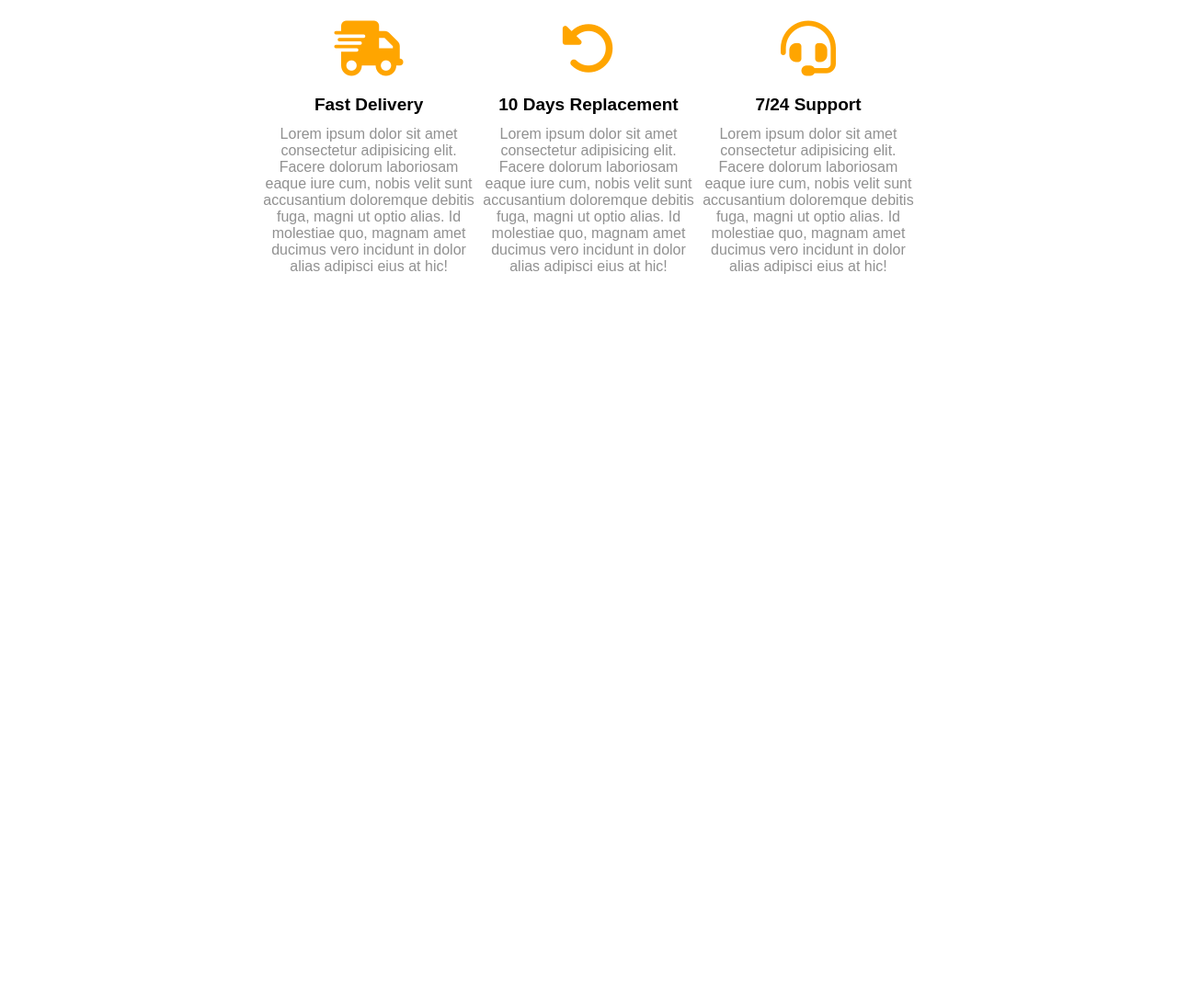
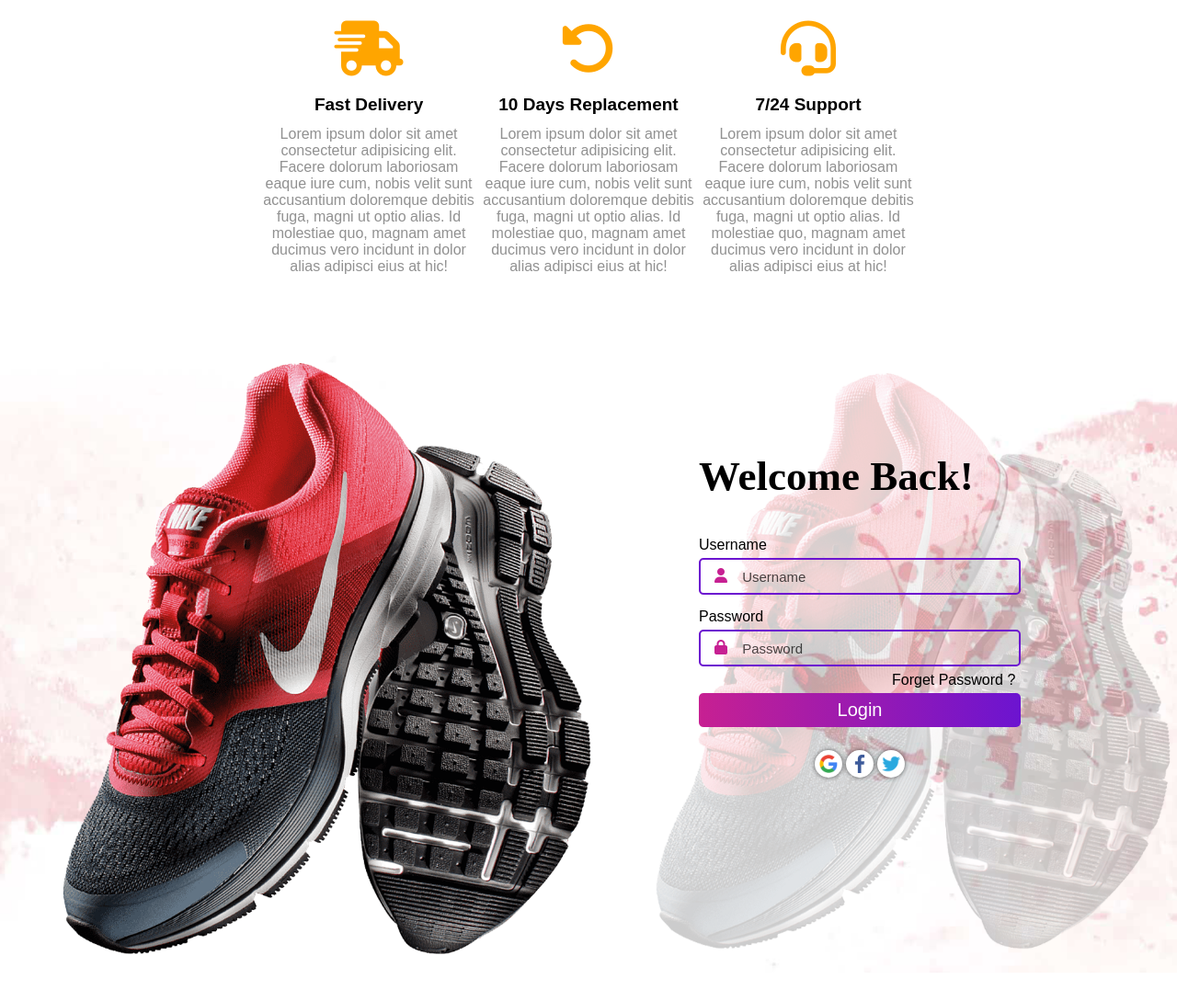
Before and after one commit to ademagar/learning-programming-with-projects, a website built with Vite: page 1.shoes/index.html in a window 1280 px wide. Shown: the part 3716-4805 px from the top of the page at 92% size. Before the commit the page ends 4075 px from the top, so only its background shows below. Built offline with nearby package versions, Linux system fonts and the light colour scheme; files whose address does not match are found by name.

Commit message:
Login Section Completed

```diff
--- /dev/null
+++ b/1.shoes/css/sections/login.css
@@ -0,0 +1,117 @@
+/* LOGIN */
+
+.login {
+    width: 100%;
+    height: 100vh;
+    display: flex;
+    justify-content: space-around;
+    align-items: center;
+    background-image: url(../../assets/loging_bg.png);
+    background-size: cover;
+    background-position: center;
+}
+
+.login__left img{
+    width: 650px;
+}
+
+.login__right {
+    position: relative;
+    top: -50px;
+    left: -60px;
+    padding: 50px 80px;
+}
+
+.login__right h1 {
+    font-family: prevattscriptssk;
+    font-size: 45px;
+    margin-bottom: 40px;
+}
+
+.login__right p {
+    margin-bottom: 5px;
+}
+
+.login__right__user, .login__right__password {
+    border: 2px solid var(--second-color);
+    border-radius: 5px;
+    width: 350px;
+    height: 40px;
+    display: flex;
+}
+
+.login__right__user i, .login__right__password i {
+    position: relative;
+    top: 9px;
+    left: 15px;
+    color: var(--first-color);
+}
+
+.login__right__user .login__right__user__username, .login__right__password input{
+    position: relative;
+    left: 9%;
+    width: 295px;
+    background: none;
+    outline: none;
+    display: flex;
+    border: none;
+    font-size: 15px;
+}
+
+.login__right__password-para {
+    margin: 15px 0 5px 0;
+}
+
+::-webkit-input-placeholder {
+    color: black;
+    opacity: 0.7;
+}
+
+.login__right__forget {
+    position: relative;
+    width: 40%;
+    left: 60%;
+    margin: 6px 0 10px 0;
+    cursor: pointer;
+}
+
+.login__right button {
+    width: 350px;
+    color: white;
+    padding: 7px 20px;
+    border: none;
+    font-size: 20px;
+    border-radius: 5px;
+    background: linear-gradient(to right, var(--first-color), var(--second-color));
+}
+
+.login__right__logging-icon {
+    display: flex;
+    align-items: center;
+    justify-content: center;
+    margin-top: 25px;
+}
+
+.login__right__logging-icon a {
+    width: 30px;
+    height: 30px;
+    margin: 0 2px;
+    border-radius: 50%;
+    background: white;
+    box-shadow: 0 0 5px rgba(0,0,0,0.6);
+}
+
+.login__right__logging-icon img {
+    width: 20px;
+    margin: 5px 5px;
+}
+
+.login__right__logging-icon a:hover {
+    background: var(--first-color);
+}
+.login__right__logging-icon img:hover {
+    position: relative;
+    background: transparent;
+    color: white;
+    position: relative;
+}
--- a/1.shoes/css/style.css
+++ b/1.shoes/css/style.css
@@ -7,6 +7,7 @@
 @import url("sections/about.css");
 @import url("sections/review.css");
 @import url("sections/services.css");
+@import url("sections/login.css");
 
 /* CSS variables for reusablity across all files (including above imported) */
 :root {
--- a/1.shoes/index.html
+++ b/1.shoes/index.html
@@ -668,6 +668,62 @@
       </div>
     </section>
 
+
+    <!--Login Form-->
+
+    <section class="login">
+
+      <!--Login Left-->
+      <div class="login__left">
+        <img src="assets/logshoes.png">
+      </div>
+
+      <!--Login Right-->
+      <div class="login__right">
+
+        <!--Login Right Title-->
+        <h1>Welcome Back!</h1>
+
+        <!--Login Form-->
+        <form action="#" method="post">
+
+          <!--Login Form Username-->
+          <p>Username</p>
+
+          <div class="login__right__user">
+            <i class="fa-solid fa-user"></i>
+            <input type="text" name="user" placeholder="Username" class="login__right__user__username">
+          </div>
+
+          <!--Login Form Password-->
+          <p class="login__right__password-para">Password</p>
+
+          <div class="login__right__password">
+            <i class="fa-solid fa-lock"></i>
+            <input type="password" name="password" placeholder="Password" class="login__right__password-password">
+          </div>
+
+          <!--Login Form Forget-->
+          <p class="login__right__forget">Forget Password ?</p>
+
+          <!--Login Form Button-->
+          <button type="submit">Login</button>
+
+          <div class="login__right__logging-icon">
+            <a href="#login"><img src="assets/google.png" alt=""></a>
+            <a href="#login"><img src="assets/facebook.png" alt=""></a>
+            <a href="#login"><img src="assets/twitter.png" alt=""></a>
+          </div>
+
+        </form>
+      </div>
+
+    </section>
+
+
+    <!--Footer-->
+
+
   <script src="js/script.js"></script>
 </body>
 </html>
```
